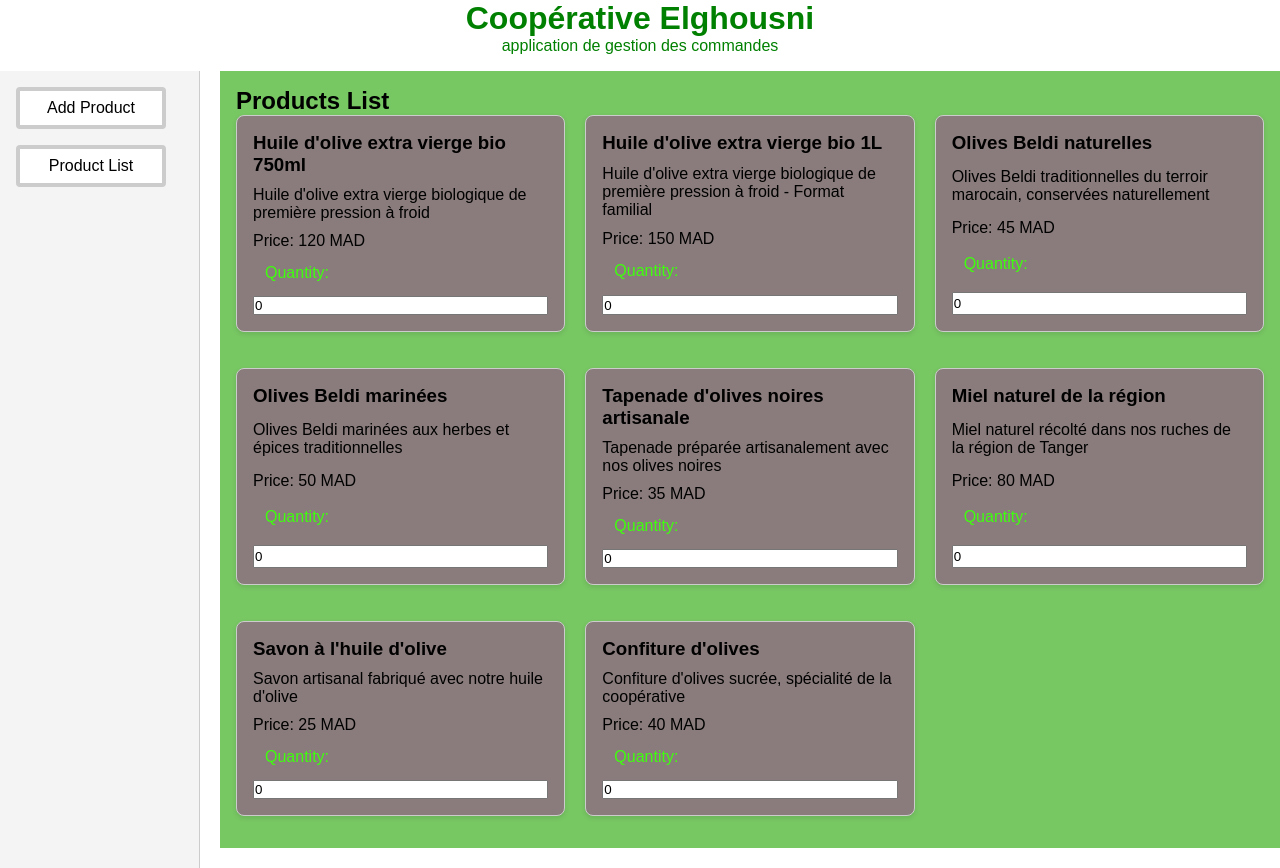
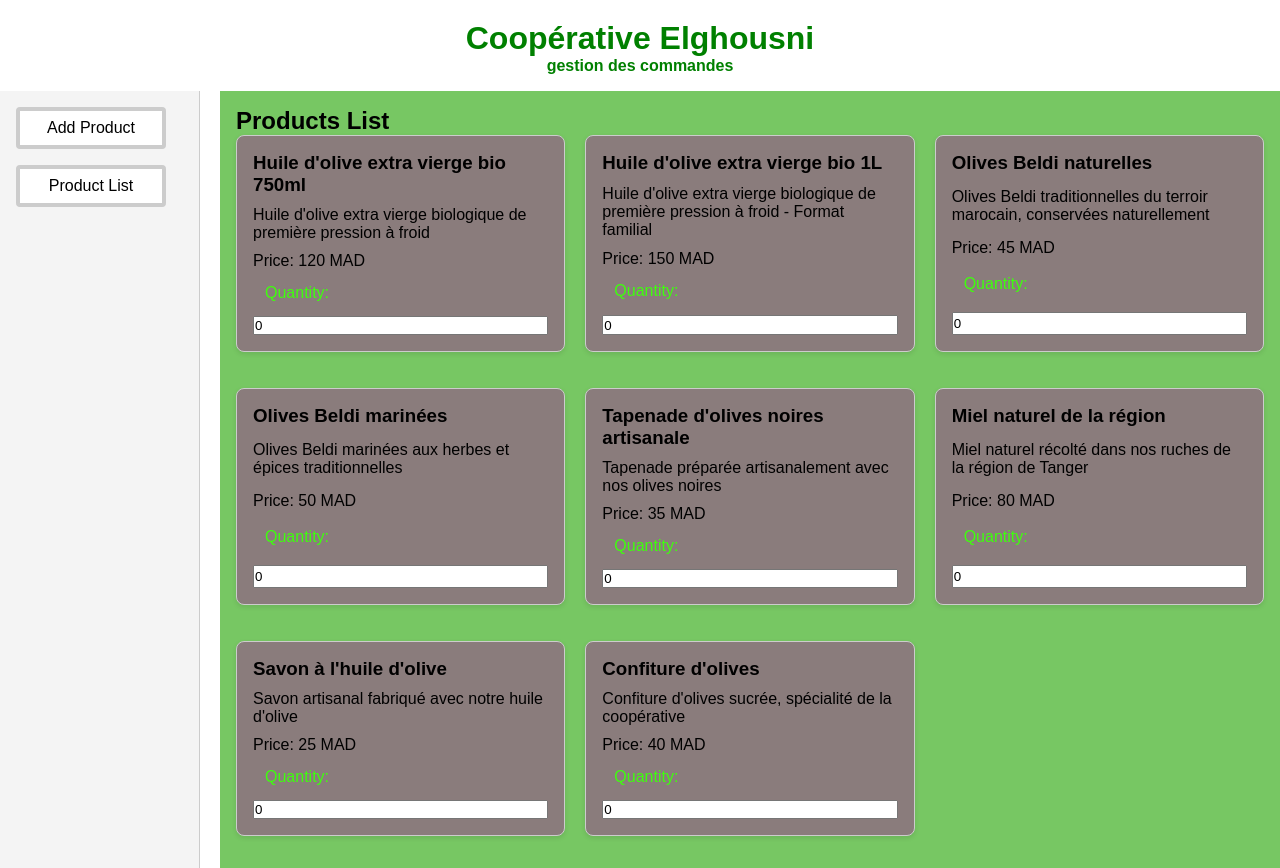
Before and after one commit to faskadev/elghousni-order-management01, a React (Vite) app: page / in a window 1280 px wide. Built offline with nearby package versions, Linux system fonts and the light colour scheme.

Commit message:
Add Navbar component for Coopérative Elghousni with title and description

```diff
--- a/src/App.css
+++ b/src/App.css
@@ -13,6 +13,8 @@
   margin-bottom: 1rem;
   color: green;
   text-align: center;
+  font-weight: bold;
+  margin-top: 20px;
 
 }
 
--- a/src/App.jsx
+++ b/src/App.jsx
@@ -1,7 +1,9 @@
 import { useState } from 'react'
 import './App.css'
-import Sidbar  from './components/Sidbar'
-import ProductSelector from  './components/ProductSelector'
+import Sidbar from './components/Sidbar'
+import ProductSelector from './components/ProductSelector'
+import Navbar from './components/navbar'
+
 
 
 function App() {
@@ -10,9 +12,9 @@ function App() {
   return (
     <>
       <div className="title">
-        <h1>Coopérative Elghousni</h1>
-        <p>application de gestion des commandes</p>
-
+        <Navbar />
+        {/* <h1>Coopérative Elghousni</h1>
+        <p>application de gestion des commandes</p> */}
       </div>
       <Sidbar />
       <ProductSelector />
--- /dev/null
+++ b/src/components/Navbar.jsx
@@ -0,0 +1,10 @@
+function Navbar() {
+    return (
+        <div className="navbar">
+                <h1>Coopérative Elghousni</h1>
+                <p>gestion des commandes</p>
+
+        </div>
+    );
+}
+export default Navbar;
```
Also changed, not shown: public/background01.jpg (added).
